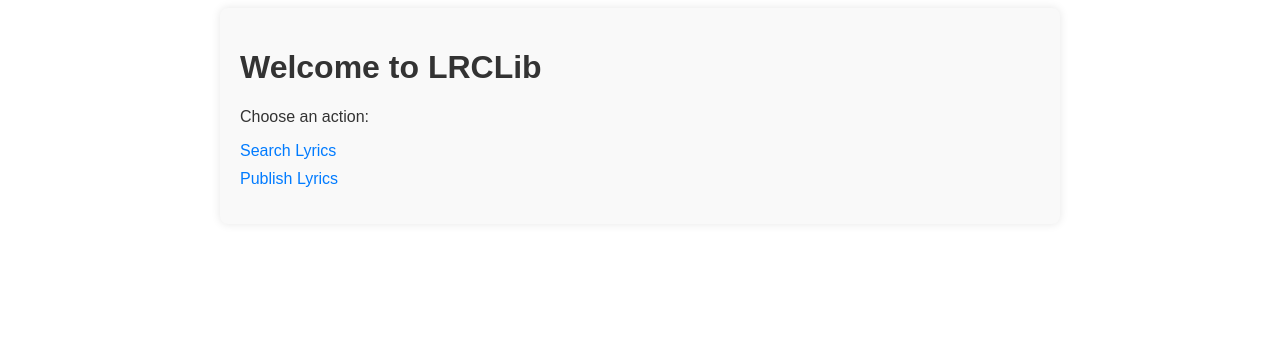
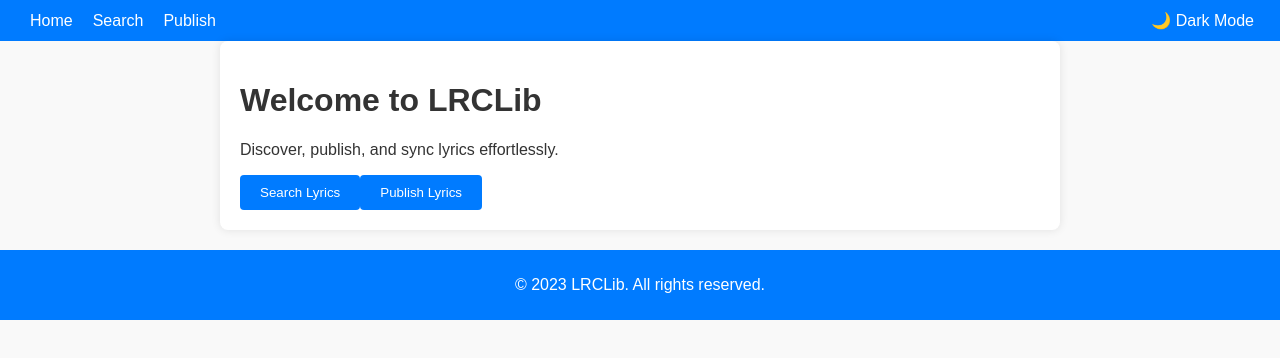
Before and after one commit to LaganYT/LRCLIB-Frontend, a Next.js app: page / in a window 1280 px wide. Shown: the top 358 px of the page. Built offline with nearby package versions, Linux system fonts and the light colour scheme.

Commit message:
This redesign introduces a consistent layout, dynamic dark/light mode, and a polished UI for all pages.

```diff
--- a/pages/_app.js
+++ b/pages/_app.js
@@ -1,7 +1,33 @@
 import '../styles/global.css';
+import { useState } from 'react';
 
 function App({ Component, pageProps }) {
-  return <Component {...pageProps} />;
+  const [theme, setTheme] = useState('light');
+
+  const toggleTheme = () => {
+    const newTheme = theme === 'light' ? 'dark' : 'light';
+    setTheme(newTheme);
+    document.documentElement.setAttribute('data-theme', newTheme);
+  };
+
+  return (
+    <>
+      <nav className="navbar">
+        <div>
+          <a href="/">Home</a>
+          <a href="/search">Search</a>
+          <a href="/publish">Publish</a>
+        </div>
+        <button className="toggle-theme" onClick={toggleTheme}>
+          {theme === 'light' ? '🌙 Dark Mode' : '☀️ Light Mode'}
+        </button>
+      </nav>
+      <Component {...pageProps} />
+      <footer className="footer">
+        <p>© 2023 LRCLib. All rights reserved.</p>
+      </footer>
+    </>
+  );
 }
 
 export default App;
--- a/pages/index.js
+++ b/pages/index.js
@@ -4,11 +4,15 @@
   return (
     <div className="container">
       <h1>Welcome to LRCLib</h1>
-      <p>Choose an action:</p>
-      <ul>
-        <li><Link href="/search">Search Lyrics</Link></li>
-        <li><Link href="/publish">Publish Lyrics</Link></li>
-      </ul>
+      <p>Discover, publish, and sync lyrics effortlessly.</p>
+      <div>
+        <Link href="/search">
+          <button className="button">Search Lyrics</button>
+        </Link>
+        <Link href="/publish">
+          <button className="button">Publish Lyrics</button>
+        </Link>
+      </div>
     </div>
   );
 }
--- a/pages/publish.js
+++ b/pages/publish.js
@@ -112,6 +112,7 @@
   return (
     <div className="container">
       <h1>Publish Lyrics</h1>
+      <p>Fill in the details below to publish your lyrics.</p>
       <input
         type="text"
         value={trackName}
--- a/styles/global.css
+++ b/styles/global.css
@@ -1,13 +1,38 @@
+:root {
+  --primary-color: #007bff;
+  --secondary-color: #0056b3;
+  --background-color: #f9f9f9;
+  --text-color: #333;
+  --card-background: #ffffff;
+  --border-color: #ccc;
+}
+
+[data-theme="dark"] {
+  --primary-color: #1e90ff;
+  --secondary-color: #104e8b;
+  --background-color: #121212;
+  --text-color: #f1f1f1;
+  --card-background: #1e1e1e;
+  --border-color: #444;
+}
+
+body {
+  background-color: var(--background-color);
+  color: var(--text-color);
+  font-family: 'Arial', sans-serif;
+  margin: 0;
+  padding: 0;
+  transition: background-color 0.3s ease, color 0.3s ease;
+}
+
 .container {
   max-width: 800px;
   margin: 0 auto;
   padding: 20px;
-  background-color: #f9f9f9;
+  background-color: var(--card-background);
   border-radius: 8px;
   box-shadow: 0 0 10px rgba(0, 0, 0, 0.1);
-  font-family: 'Arial', sans-serif;
-  color: #333;
-  animation: fadeIn 0.5s ease-in-out;
+  transition: background-color 0.3s ease;
 }
 
 .input {
@@ -38,18 +63,17 @@
 }
 
 .button {
-  padding: 10px 20px;
-  margin-right: 10px;
+  background-color: var(--primary-color);
+  color: white;
   border: none;
   border-radius: 4px;
-  background-color: #007bff;
-  color: white;
+  padding: 10px 20px;
   cursor: pointer;
   transition: background-color 0.3s ease, transform 0.2s ease;
 }
 
 .button:hover {
-  background-color: #0056b3;
+  background-color: var(--secondary-color);
   transform: scale(1.05);
 }
 
@@ -214,3 +238,38 @@
 .close-modal-button:hover {
   background-color: #0056b3;
 }
+
+.navbar {
+  display: flex;
+  justify-content: space-between;
+  align-items: center;
+  padding: 10px 20px;
+  background-color: var(--primary-color);
+  color: white;
+}
+
+.navbar a {
+  color: white;
+  text-decoration: none;
+  margin: 0 10px;
+}
+
+.navbar a:hover {
+  text-decoration: underline;
+}
+
+.footer {
+  text-align: center;
+  padding: 10px 20px;
+  background-color: var(--primary-color);
+  color: white;
+  margin-top: 20px;
+}
+
+.toggle-theme {
+  cursor: pointer;
+  background: none;
+  border: none;
+  color: white;
+  font-size: 16px;
+}
```
Also changed, not shown: pages/search/index.js (+9 -4 lines).
